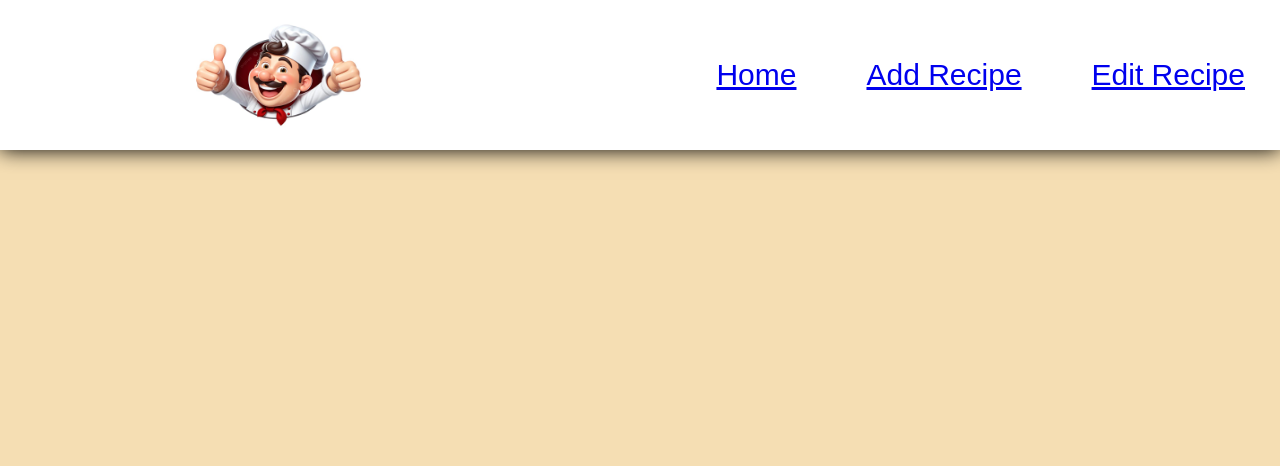
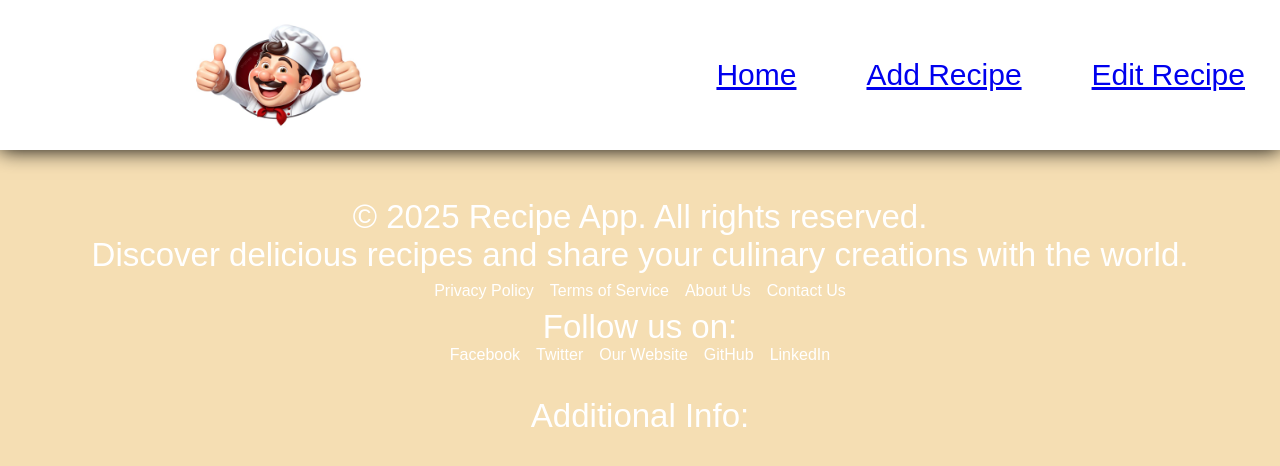
Before and after one commit to KenRobertOchieng/RECIPE-APP-, a React (Vite) app: page /footer in a window 1280 px wide. Shown: the top 466 px of the page. Built offline with nearby package versions, Linux system fonts and the light colour scheme; data requests are answered from the project's data file.

Commit message:
edited the footer

```diff
--- a/src/App.jsx
+++ b/src/App.jsx
@@ -1,42 +1,39 @@
- import Nav from "./components/Nav"
- import { useState,useEffect } from "react"
- import { Routes,Route} from "react-router-dom"
- import Home from "./pages/Home"
-import AddRecipe from "./pages/AddRecipe"
-import EditRecipe from "./pages/EditRecipe"
-import RecipeDetails from "./pages/RecipeDetais"
- import './index.css'
-function App(){
-  const [recipes,setrecipes]=useState([])
-useEffect(()=>{
+import Nav from "./components/Nav";
+import { useState, useEffect } from "react";
+import { Routes, Route } from "react-router-dom";
+import Home from "./pages/Home";
+import AddRecipe from "./pages/AddRecipe";
+import EditRecipe from "./pages/EditRecipe";
+import RecipeDetails from "./pages/RecipeDetais";
+import "./index.css";
+import Footer from "./components/Footer";
+function App() {
+  const [recipes, setrecipes] = useState([]);
+  useEffect(() => {
+    fetch("http://localhost:3000/recipes")
+      .then((res) => res.json())
+      .then((data) => {
+        console.log(data);
+        setrecipes(data);
+      })
+      .catch((err) => {
+        console.log(err);
+      });
+  }, []);
 
-  fetch('http://localhost:3000/recipes')
-  .then(res=>res.json())
-  .then(data=>{
-    console.log(data)
-    setrecipes(data)
-  })
-  .catch(err=>{
-    console.log(err)
-  })
-
-},[])
-
-  return(
+  return (
     <>
-    <div className="section-1">
-      <Nav/>
-    </div>
-    <Routes>
-            <Route path="/" element={<Home recipes={recipes}/>}/>
-            <Route path="/add" element={<AddRecipe/>}/>
-            <Route path="/edit/:id" element={<EditRecipe/>}/>
-            <Route path="/recipes/:id" element={<RecipeDetails/>}/>
-
-
-        </Routes>
+      <div className="section-1">
+        <Nav />
+      </div>
+      <Routes>
+        <Route path="/" element={<Home recipes={recipes} />} />
+        <Route path="/add" element={<AddRecipe />} />
+        <Route path="/edit/:id" element={<EditRecipe />} />
+        <Route path="/recipes/:id" element={<RecipeDetails />} />
+        <Route path="/footer" element={<Footer />} />
+      </Routes>
     </>
-
-  )
+  );
 }
-export default App
+export default App;
--- a/src/components/Footer.jsx
+++ b/src/components/Footer.jsx
@@ -0,0 +1,63 @@
+import React, { useEffect, useState } from 'react';
+
+const Footer = () => {
+    const [data, setData] = useState(null);
+
+    useEffect(() => {
+        fetch("http://localhost:3000/recipes")
+          .then((response) => response.json())
+          .then((data) => setData(data))
+          .catch((error) =>
+            console.error("Error fetching footer data:", error)
+          );
+    }, []);
+
+    return (
+        <footer style={styles.footer}>
+            <p style={styles.text}>© {new Date().getFullYear()} Recipe App. All rights reserved.</p>
+            <p style={styles.text}>Discover delicious recipes and share your culinary creations with the world.</p>
+            <div style={styles.links}>
+                <a href="/privacy" style={styles.link}>Privacy Policy</a>
+                <a href="/terms" style={styles.link}>Terms of Service</a>
+                <a href="/about" style={styles.link}>About Us</a>
+                <a href="/contact" style={styles.link}>Contact Us</a>
+            </div>
+            <div style={styles.links}>
+                <p style={styles.text}>Follow us on:</p>
+                <a href="https://facebook.com" style={styles.link} target="_blank" rel="">Facebook</a>
+                <a href="https://twitter.com" style={styles.link} target="_blank" rel="noopener noreferrer">Twitter</a>
+                <a href="https://yourwebsite.com" style={styles.link} target="_blank" rel="noopener noreferrer">Our Website</a>
+                <a href="https://github.com" style={styles.link} target="_blank" rel="noopener noreferrer">GitHub</a>
+                <a href="https://linkedin.com" style={styles.link} target="_blank" rel="noopener noreferrer">LinkedIn</a>
+            </div>
+            {data && (
+                <div style={styles.text}>
+                    <p>Additional Info: {data.info}</p>
+                </div>
+            )}
+        </footer>
+    );
+};
+
+const styles = {
+    footer: {
+        backgroundColor: 'black and white',
+        color: '#fff',
+        textAlign: 'center',
+        padding: '1rem',
+        marginTop: '2rem',
+    },
+    text: {
+        margin: 0,
+    },
+    links: {
+        marginTop: '0.5rem',
+    },
+    link: {
+        color: '#fff',
+        margin: '0 0.5rem',
+        textDecoration: 'none',
+    },
+};
+
+export default Footer;
--- a/src/main.jsx
+++ b/src/main.jsx
@@ -9,4 +9,5 @@ createRoot(document.getElementById('root')).render(
     <App />
     </BrowserRouter>
   </StrictMode>
+
 )
```
Also changed, not shown: src/components/RecipeForm.jsx (+41 -0 lines).
